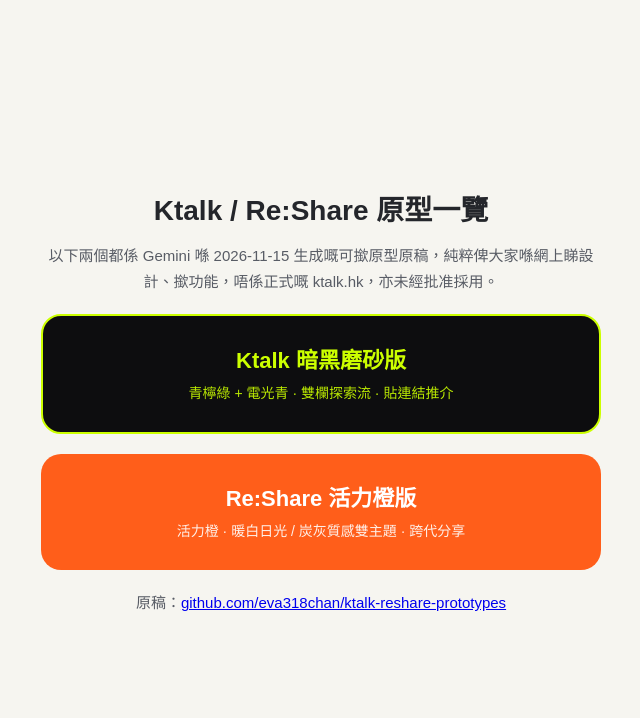
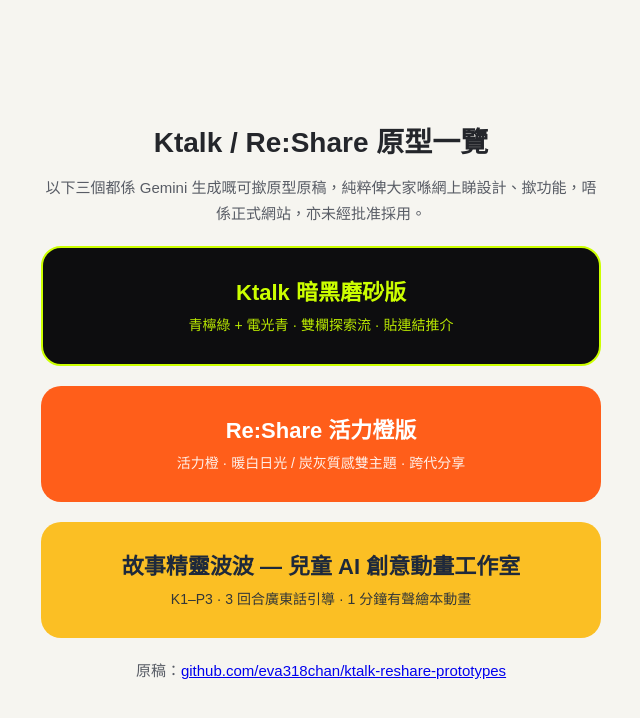
Before and after one commit to eva318chan/ktalk-reshare-prototypes, a plain HTML site: page index.html in a window 1280 px wide. Shown: the whole page, without its empty margins (319-959 px from the left). Drawn offline with Linux system fonts and the light colour scheme.

Commit message:
Landing page: add kidstory (故事精靈波波) prototype card

```diff
--- a/index.html
+++ b/index.html
@@ -13,14 +13,16 @@
   .card small { display: block; font-size: 14px; font-weight: 500; opacity: 0.9; margin-top: 6px; }
   .ktalk { background: #0d0d0f; border: 2px solid #ccff00; color: #ccff00; }
   .reshare { background: #ff5e1a; }
+  .kidstory { background: #fbbf24; color: #1e293b; }
 </style>
 </head>
 <body>
 <div class="wrap">
   <h1>Ktalk / Re:Share 原型一覽</h1>
-  <p class="note">以下兩個都係 Gemini 喺 2026-11-15 生成嘅可撳原型原稿，純粹俾大家喺網上睇設計、撳功能，唔係正式嘅 ktalk.hk，亦未經批准採用。</p>
+  <p class="note">以下三個都係 Gemini 生成嘅可撳原型原稿，純粹俾大家喺網上睇設計、撳功能，唔係正式網站，亦未經批准採用。</p>
   <a class="card ktalk" href="/ktalk/">Ktalk 暗黑磨砂版<small>青檸綠 + 電光青 · 雙欄探索流 · 貼連結推介</small></a>
   <a class="card reshare" href="/reshare/">Re:Share 活力橙版<small>活力橙 · 暖白日光 / 炭灰質感雙主題 · 跨代分享</small></a>
+  <a class="card kidstory" href="/kidstory/">故事精靈波波 — 兒童 AI 創意動畫工作室<small>K1–P3 · 3 回合廣東話引導 · 1 分鐘有聲繪本動畫</small></a>
   <p class="note">原稿：<a href="https://github.com/eva318chan/ktalk-reshare-prototypes">github.com/eva318chan/ktalk-reshare-prototypes</a></p>
 </div>
 </body>
```
